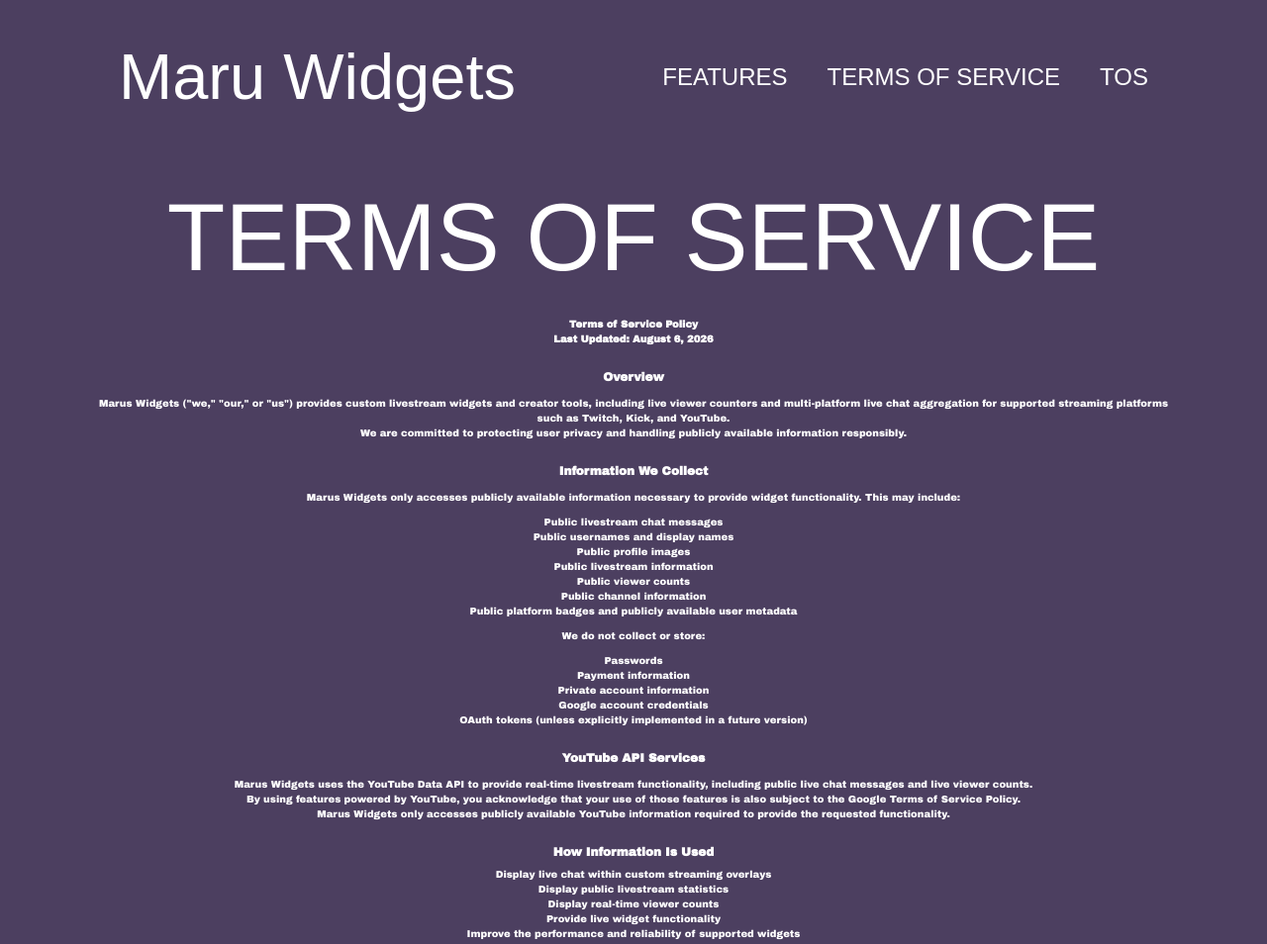
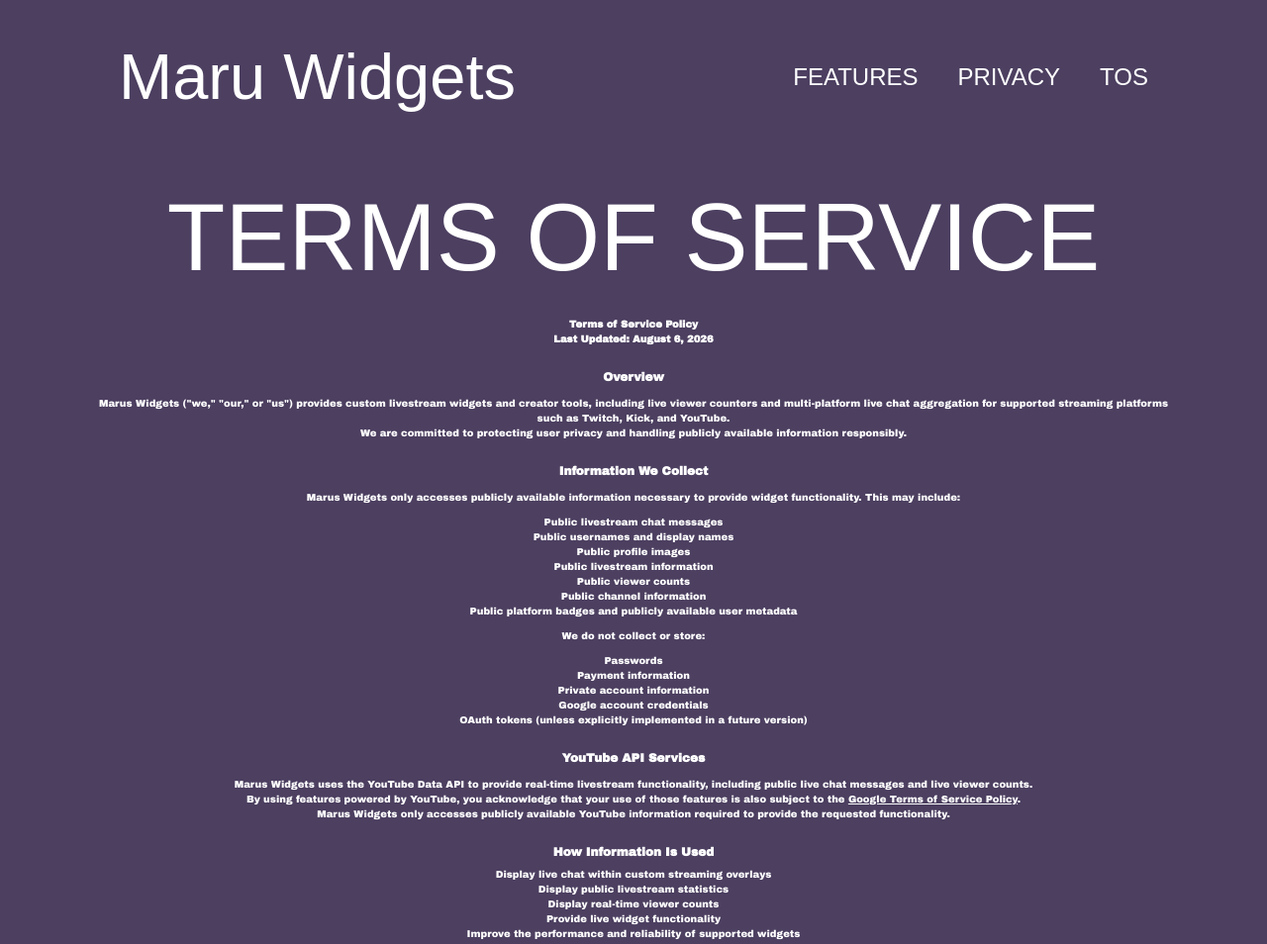
Before and after one commit to MaruFPS/MarusWidgets, a plain HTML site: page tos.html in a window 1280 px wide. Shown: the top 954 px of the page at 99% size. Drawn offline with Linux system fonts and the light colour scheme; a web font is replaced by a local one.

Commit message:
Update tos.html

```diff
--- a/tos.html
+++ b/tos.html
@@ -2,7 +2,7 @@
 <html lang="en">
 <head><meta charset="UTF-8"><meta name="viewport" content="width=device-width, initial-scale=1.0">
 <title>Maru Widgets - Terms of Service</title><link rel="stylesheet" href="style.css"></head><body>
-<header><a href="index.html" class="logo">Maru Widgets</a><nav><a href="features.html">FEATURES</a><a href="privacy.html">TERMS OF SERVICE</a><a href="tos.html">TOS</a></nav></header>
+<header><a href="index.html" class="logo">Maru Widgets</a><nav><a href="features.html">FEATURES</a><a href="privacy.html">PRIVACY</a><a href="tos.html">TOS</a></nav></header>
 <section class="legal-page">
 <h1 class="legal-title">TERMS OF SERVICE</h1>
 <div class="legal-content">
@@ -19,7 +19,7 @@
 <ul><li>Passwords</li><li>Payment information</li><li>Private account information</li><li>Google account credentials</li><li>OAuth tokens (unless explicitly implemented in a future version)</li></ul>
 <h3>YouTube API Services</h3>
 <p>Marus Widgets uses the YouTube Data API to provide real-time livestream functionality, including public live chat messages and live viewer counts.<br>
-By using features powered by YouTube, you acknowledge that your use of those features is also subject to the Google Terms of Service Policy.<br>
+By using features powered by YouTube, you acknowledge that your use of those features is also subject to the <a href="https://policies.google.com/terms" target="_blank" rel="noopener">Google Terms of Service Policy</a>.<br>
 Marus Widgets only accesses publicly available YouTube information required to provide the requested functionality.</p>
 <h3>How Information Is Used</h3>
 <ul><li>Display live chat within custom streaming overlays</li><li>Display public livestream statistics</li><li>Display real-time viewer counts</li><li>Provide live widget functionality</li><li>Improve the performance and reliability of supported widgets</li></ul>
```
